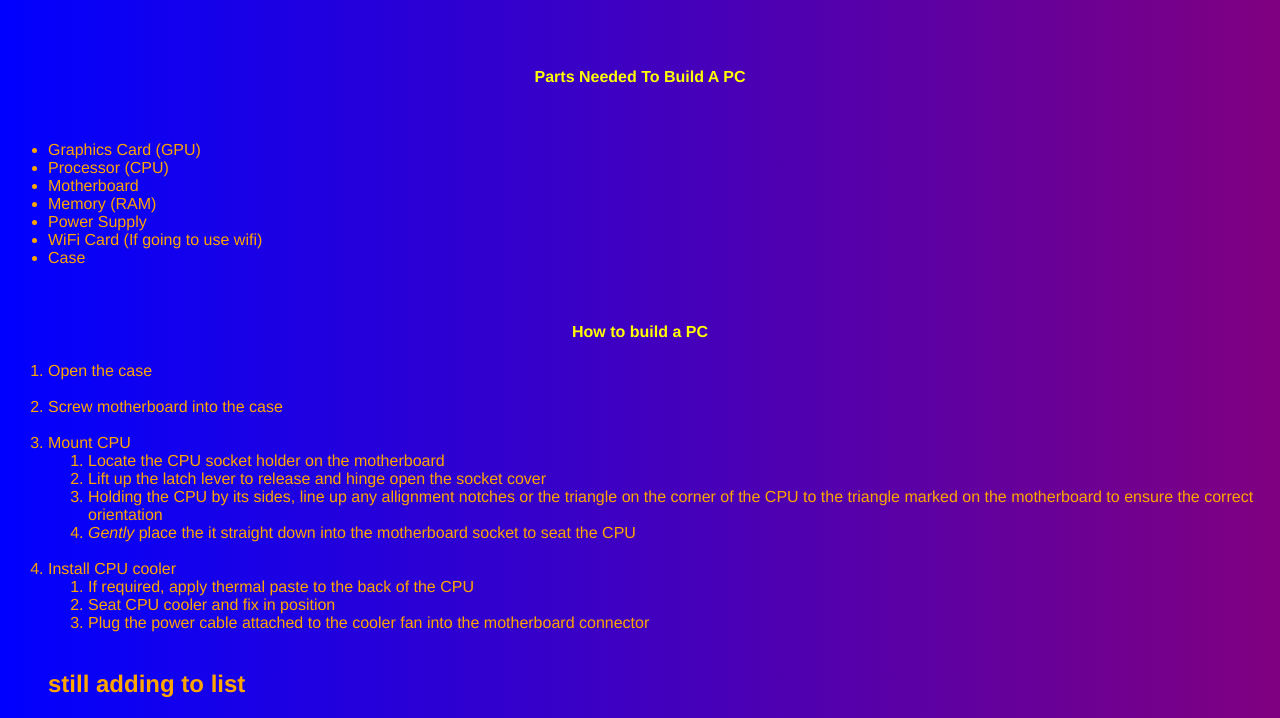
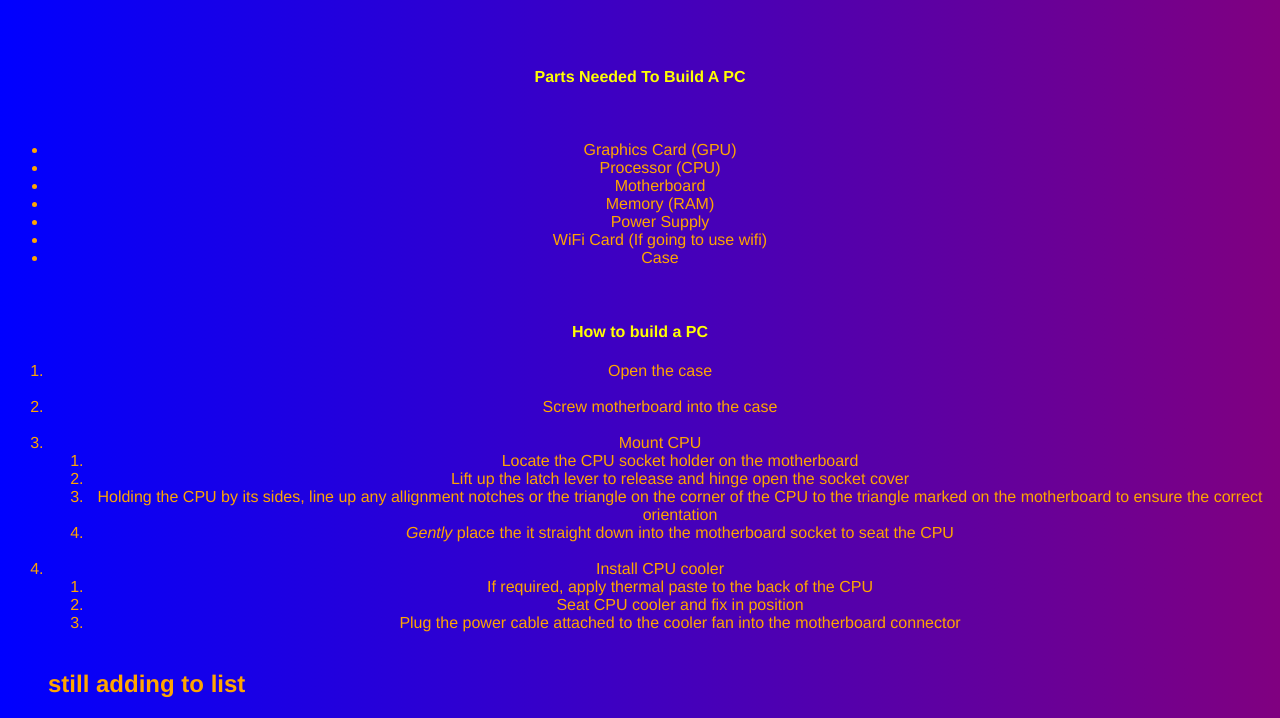
Before and after one commit to Grayson-H/website, a plain HTML site: page index.html in a window 1280 px wide. Shown: the part 89-807 px from the top of the page. Drawn offline with Linux system fonts and the light colour scheme.

Commit message:
Update style.css

```diff
--- a/style.css
+++ b/style.css
@@ -19,5 +19,5 @@ body {
   border-radius: 100px;
  }
 li {
- text-allign: center;
+ text-align: center;
 }
```
